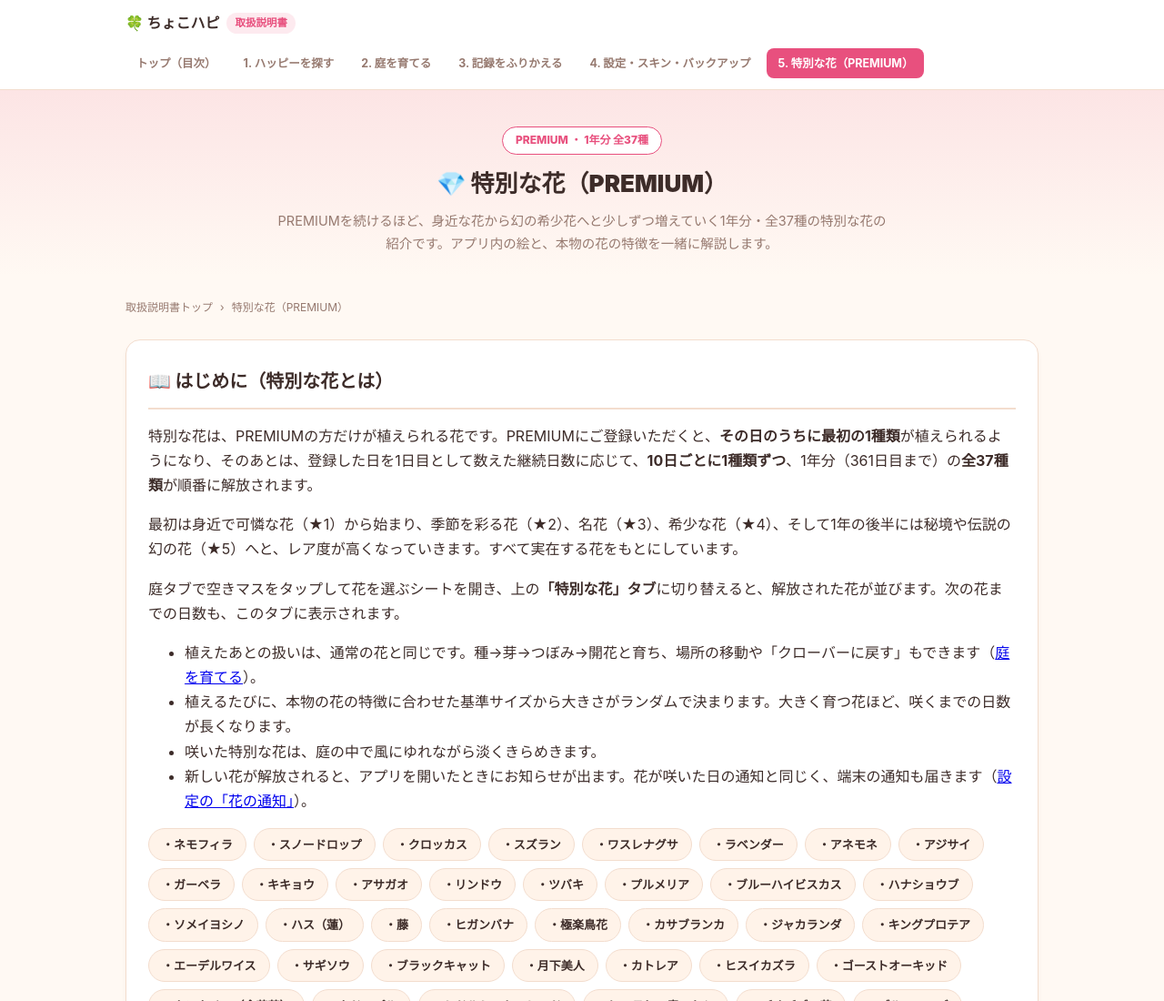
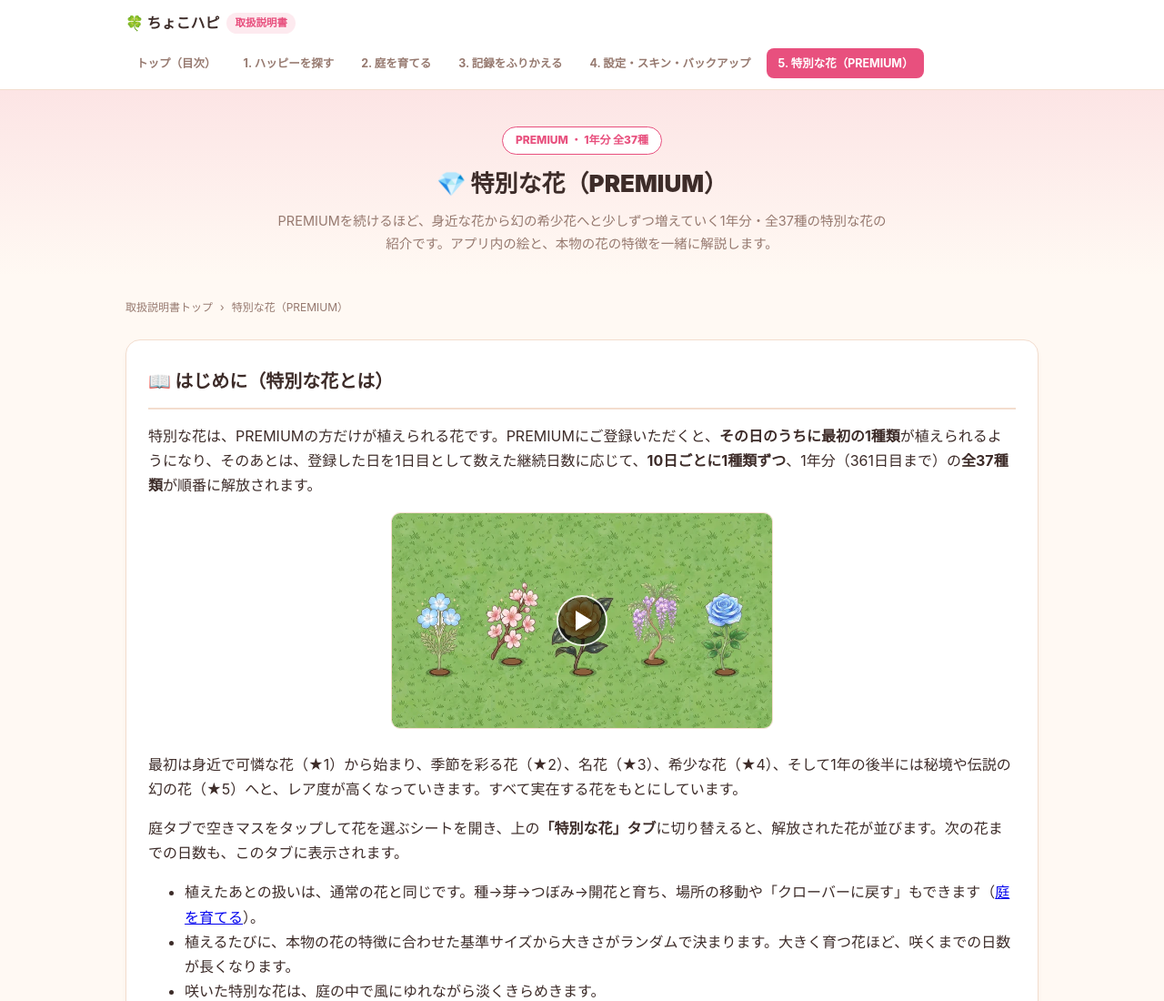
Before and after one commit to 1165-star/web, a plain HTML site: page chocohapi/manual/flowers.html in a window 1280 px wide. Shown: the top 1100 px of the page at 91% size. Drawn offline with Linux system fonts and the light colour scheme.

Commit message:
ちょこハピ取説: 特別な花ページにYouTube紹介動画のポップアップ再生を追加

```diff
--- a/chocohapi/manual/flowers.html
+++ b/chocohapi/manual/flowers.html
@@ -62,6 +62,8 @@
   gtag('js', new Date());
   gtag('config', 'G-BM5E3HSSHS');
 </script>
+<link rel="stylesheet" href="../../assets/gallery.css">
+<script src="../../assets/gallery.js" defer></script>
 <link rel="stylesheet" href="../../assets/footer.css">
 </head>
 <body>
@@ -92,6 +94,11 @@
   <section class="card-section" aria-labelledby="intro-heading">
     <h2 id="intro-heading">📖 はじめに（特別な花とは）</h2>
     <p>特別な花は、PREMIUMの方だけが植えられる花です。PREMIUMにご登録いただくと、<strong>その日のうちに最初の1種類</strong>が植えられるようになり、そのあとは、登録した日を1日目として数えた継続日数に応じて、<strong>10日ごとに1種類ずつ</strong>、1年分（361日目まで）の<strong>全37種類</strong>が順番に解放されます。</p>
+    <div class="store-gallery" style="margin: 14px auto 18px; max-width: 420px; text-align: center;">
+      <a class="gallery-thumb" href="https://www.youtube.com/watch?v=LGYeCmw_-LI" target="_blank" rel="noopener" data-video="LGYeCmw_-LI" aria-label="特別な花の動画を再生" style="display: inline-block;">
+        <img src="./images/special_flowers_video_thumb.webp" width="737" height="415" alt="ちょこハピ 特別な花（PREMIUM）紹介動画" loading="lazy" decoding="async" style="width: 100%; height: auto;">
+      </a>
+    </div>
     <p>最初は身近で可憐な花（★1）から始まり、季節を彩る花（★2）、名花（★3）、希少な花（★4）、そして1年の後半には秘境や伝説の幻の花（★5）へと、レア度が高くなっていきます。すべて実在する花をもとにしています。</p>
     <p>庭タブで空きマスをタップして花を選ぶシートを開き、上の<strong>「特別な花」タブ</strong>に切り替えると、解放された花が並びます。次の花までの日数も、このタブに表示されます。</p>
     <ul>
```
Also changed, not shown: chocohapi/manual/images/special_flowers_video_thumb.webp (added).
